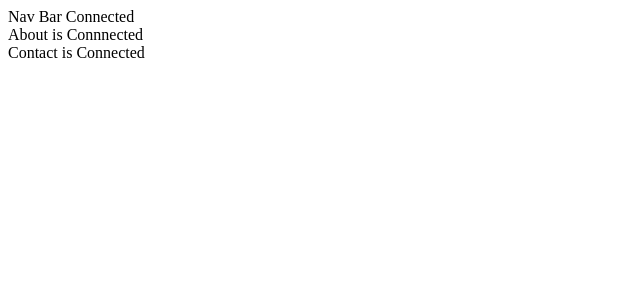
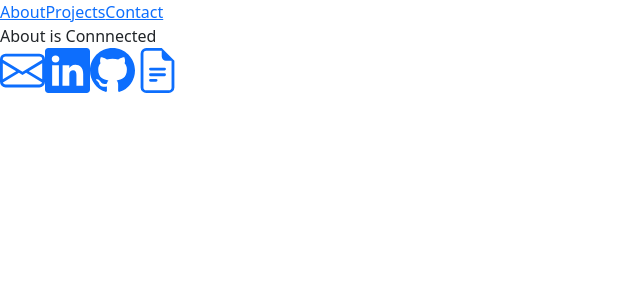
Before and after one commit to Zhu-Joseph/jz-portfolio, a React (Create React App) app: page / in a window 1280 px wide. Shown: the top 300 px of the page, without its empty margins (0-640 px from the left). Built offline with nearby package versions, Linux system fonts and the light colour scheme.

Commit message:
download bootstrap and update Contact

```diff
--- a/package.json
+++ b/package.json
@@ -6,6 +6,8 @@
     "@testing-library/jest-dom": "^5.14.1",
     "@testing-library/react": "^11.2.7",
     "@testing-library/user-event": "^12.8.3",
+    "bootstrap": "^5.0.2",
+    "bootstrap-icons": "^1.5.0",
     "react": "^17.0.2",
     "react-dom": "^17.0.2",
     "react-router-dom": "^5.2.0",
--- a/src/Layout/Contact.js
+++ b/src/Layout/Contact.js
@@ -1,9 +1,37 @@
 import React from 'react'
+import { Link } from "react-router-dom"
+
 
 export default function Contact() {
     return (
         <div>
-            Contact is Connected
+            <a id="contact">
+
+        <a href="mailto:josephzhu3@gmail.com">
+          <svg xmlns="http://www.w3.org/2000/svg" width="45px" height="45px" fill="currentColor" class="bi bi-envelope" viewBox="0 0 16 16">
+            <path d="M0 4a2 2 0 0 1 2-2h12a2 2 0 0 1 2 2v8a2 2 0 0 1-2 2H2a2 2 0 0 1-2-2V4zm2-1a1 1 0 0 0-1 1v.217l7 4.2 7-4.2V4a1 1 0 0 0-1-1H2zm13 2.383-4.758 2.855L15 11.114v-5.73zm-.034 6.878L9.271 8.82 8 9.583 6.728 8.82l-5.694 3.44A1 1 0 0 0 2 13h12a1 1 0 0 0 .966-.739zM1 11.114l4.758-2.876L1 5.383v5.73z"/>
+          </svg>
+        </a>
+        <a href="https://www.linkedin.com/in/joseph-zhu-cpa/">
+          <svg xmlns="http://www.w3.org/2000/svg" width="45px" height="45px" fill="currentColor" class="bi bi-linkedin" viewBox="0 0 16 16">
+            <path d="M0 1.146C0 .513.526 0 1.175 0h13.65C15.474 0 16 .513 16 1.146v13.708c0 .633-.526 1.146-1.175 1.146H1.175C.526 16 0 15.487 0 14.854V1.146zm4.943 12.248V6.169H2.542v7.225h2.401zm-1.2-8.212c.837 0 1.358-.554 1.358-1.248-.015-.709-.52-1.248-1.342-1.248-.822 0-1.359.54-1.359 1.248 0 .694.521 1.248 1.327 1.248h.016zm4.908 8.212V9.359c0-.216.016-.432.08-.586.173-.431.568-.878 1.232-.878.869 0 1.216.662 1.216 1.634v3.865h2.401V9.25c0-2.22-1.184-3.252-2.764-3.252-1.274 0-1.845.7-2.165 1.193v.025h-.016a5.54 5.54 0 0 1 .016-.025V6.169h-2.4c.03.678 0 7.225 0 7.225h2.4z"/>
+          </svg>
+        </a>
+        <a href="https://github.com/Zhu-Joseph">
+          <svg xmlns="http://www.w3.org/2000/svg" width="45" height="45" fill="currentColor" class="bi bi-github" viewBox="0 0 16 16">
+            <path d="M8 0C3.58 0 0 3.58 0 8c0 3.54 2.29 6.53 5.47 7.59.4.07.55-.17.55-.38 0-.19-.01-.82-.01-1.49-2.01.37-2.53-.49-2.69-.94-.09-.23-.48-.94-.82-1.13-.28-.15-.68-.52-.01-.53.63-.01 1.08.58 1.23.82.72 1.21 1.87.87 2.33.66.07-.52.28-.87.51-1.07-1.78-.2-3.64-.89-3.64-3.95 0-.87.31-1.59.82-2.15-.08-.2-.36-1.02.08-2.12 0 0 .67-.21 2.2.82.64-.18 1.32-.27 2-.27.68 0 1.36.09 2 .27 1.53-1.04 2.2-.82 2.2-.82.44 1.1.16 1.92.08 2.12.51.56.82 1.27.82 2.15 0 3.07-1.87 3.75-3.65 3.95.29.25.54.73.54 1.48 0 1.07-.01 1.93-.01 2.2 0 .21.15.46.55.38A8.012 8.012 0 0 0 16 8c0-4.42-3.58-8-8-8z"/>
+          </svg>
+        </a>
+        <a href="https://drive.google.com/file/d/17SsSczzYCzineFYADqggRjvioQ4ieI1i/view?usp=sharing">
+          <svg xmlns="http://www.w3.org/2000/svg" width="45" height="45" fill="currentColor" class="bi bi-file-earmark-text" viewBox="0 0 16 16">
+            <path d="M5.5 7a.5.5 0 0 0 0 1h5a.5.5 0 0 0 0-1h-5zM5 9.5a.5.5 0 0 1 .5-.5h5a.5.5 0 0 1 0 1h-5a.5.5 0 0 1-.5-.5zm0 2a.5.5 0 0 1 .5-.5h2a.5.5 0 0 1 0 1h-2a.5.5 0 0 1-.5-.5z"/>
+            <path d="M9.5 0H4a2 2 0 0 0-2 2v12a2 2 0 0 0 2 2h8a2 2 0 0 0 2-2V4.5L9.5 0zm0 1v2A1.5 1.5 0 0 0 11 4.5h2V14a1 1 0 0 1-1 1H4a1 1 0 0 1-1-1V2a1 1 0 0 1 1-1h5.5z"/>
+          </svg>
+        </a>
+
+
+
+            </a>
         </div>
     )
 }
--- a/src/Layout/Nav.js
+++ b/src/Layout/Nav.js
@@ -1,9 +1,21 @@
 import React from 'react'
+import { Link } from 'react-router-dom'
+
 
 export default function Nav() {
     return (
-        <div>
-            Nav Bar Connected
-        </div>
+        <nav>
+            <div>
+                <Link>
+                    About
+                </Link>
+                <Link>
+                    Projects
+                </Link>
+                <Link>
+                    Contact
+                </Link>
+            </div>
+        </nav>
     )
 }
--- a/src/index.js
+++ b/src/index.js
@@ -1,6 +1,7 @@
 import React from 'react';
 import ReactDOM from 'react-dom';
 import App from './App';
+import 'bootstrap/dist/css/bootstrap.min.css';
 import { BrowserRouter as Router } from "react-router-dom";
 
 ReactDOM.render(
```
Also changed, not shown: 1 other file (tests, documents, lock files or other folders).
